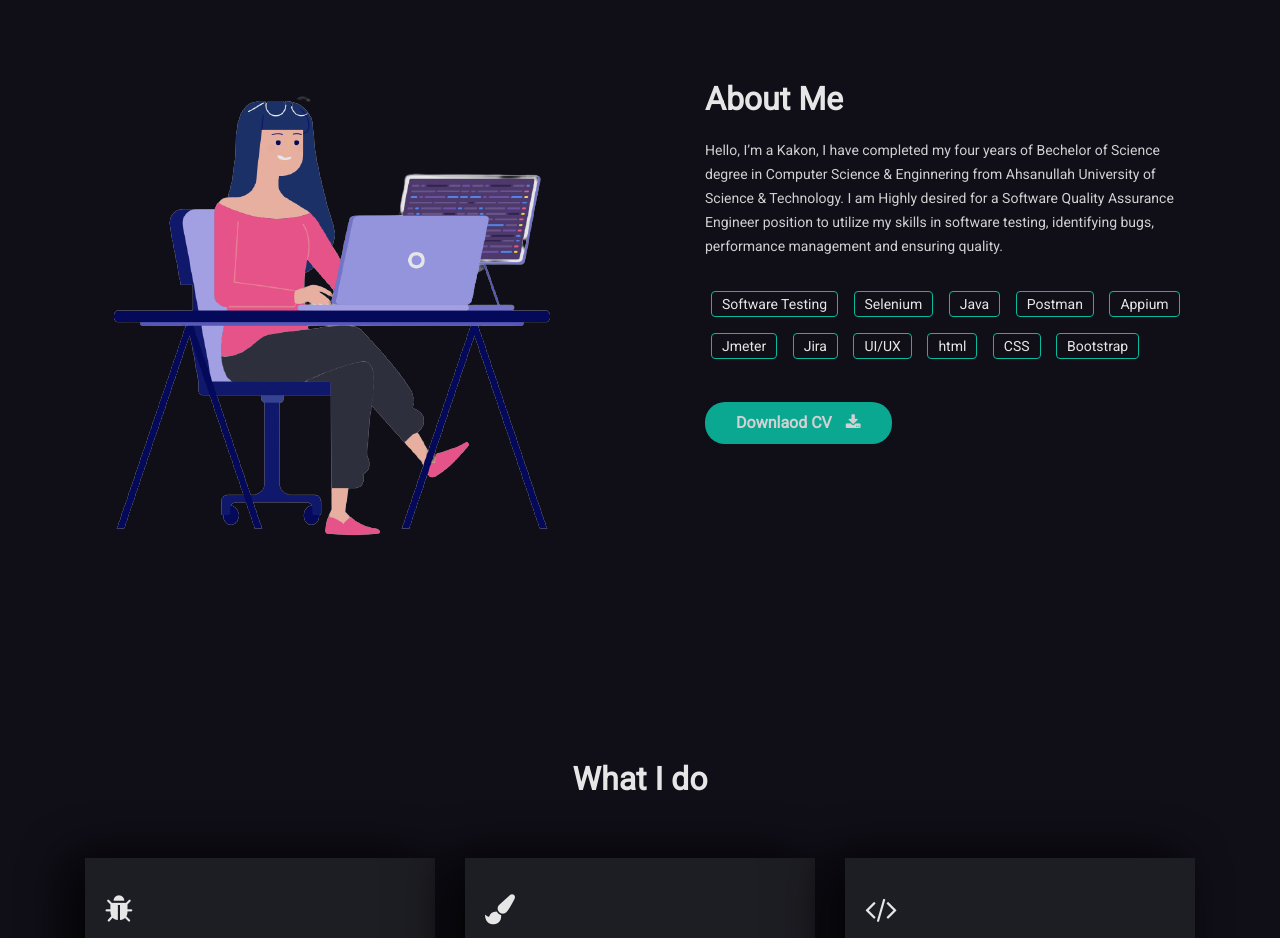
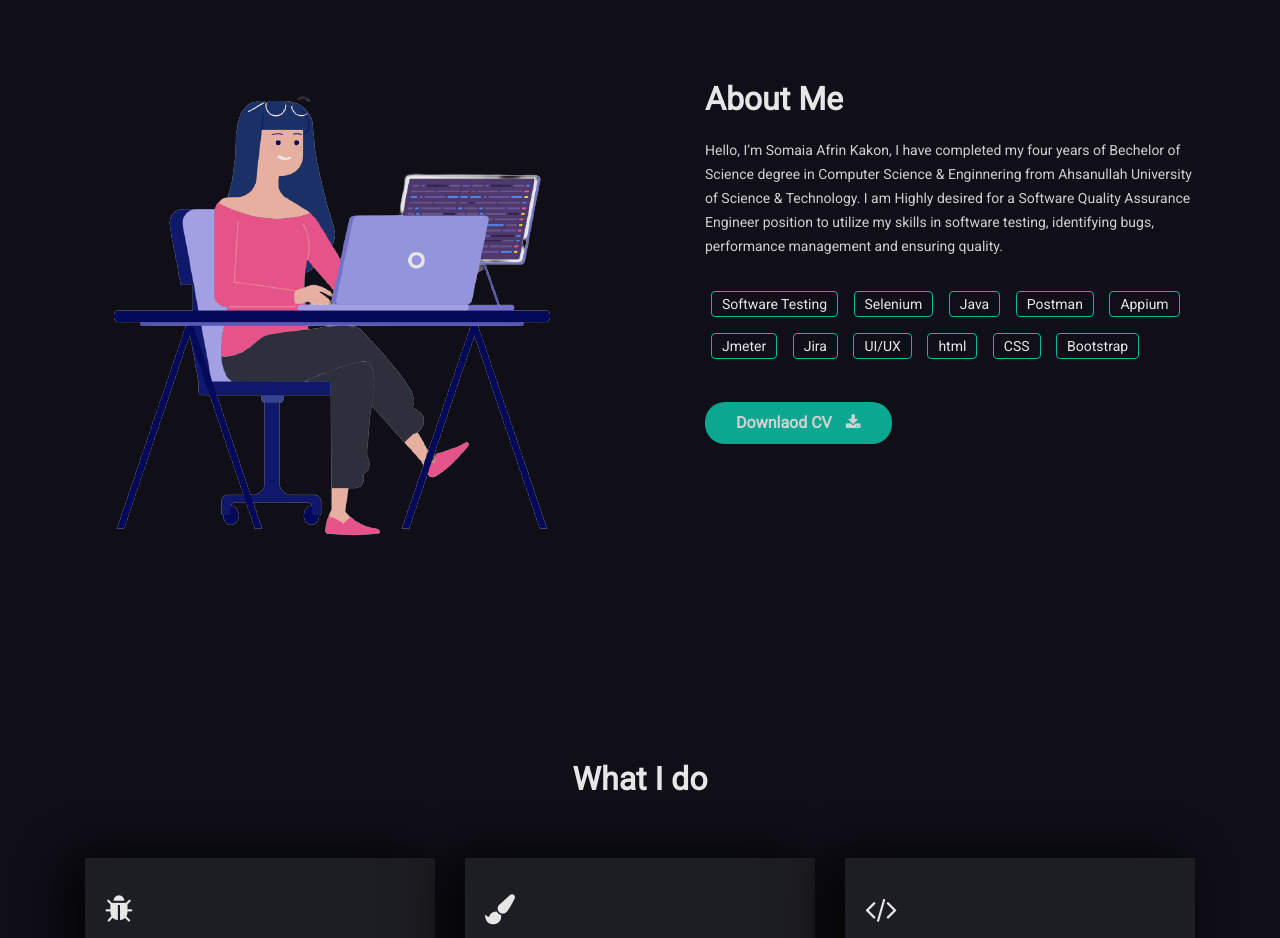
Before and after one commit to somaia-afrin/portfolio, a plain HTML site: page index.html in a window 1280 px wide. Shown: the part 880-1818 px from the top of the page. Drawn offline with Linux system fonts and the light colour scheme; some packages are replaced by stand-ins of ours.

Commit message:
Update index.html

```diff
--- a/index.html
+++ b/index.html
@@ -136,7 +136,7 @@
                     <div class="col-sm-12 col-md-6">
                         <div class="mh-about-inner">
                             <h2 class="wow fadeInUp" data-wow-duration="0.8s" data-wow-delay="0.1s">About Me</h2>
-                            <p class="wow fadeInUp" data-wow-duration="0.8s" data-wow-delay="0.2s">Hello, I’m a Kakon, I have completed my four years of Bechelor of Science degree in Computer Science & Enginnering from Ahsanullah University of Science & Technology. I am Highly desired for a Software Quality Assurance Engineer position to utilize my skills in software testing, identifying bugs, performance management and ensuring quality.</p>
+                            <p class="wow fadeInUp" data-wow-duration="0.8s" data-wow-delay="0.2s">Hello, I’m Somaia Afrin Kakon, I have completed my four years of Bechelor of Science degree in Computer Science & Enginnering from Ahsanullah University of Science & Technology. I am Highly desired for a Software Quality Assurance Engineer position to utilize my skills in software testing, identifying bugs, performance management and ensuring quality.</p>
                             <div class="mh-about-tag wow fadeInUp" data-wow-duration="0.8s" data-wow-delay="0.3s">
                                 <ul>
                                     <li><span>Software Testing</span></li>
```
